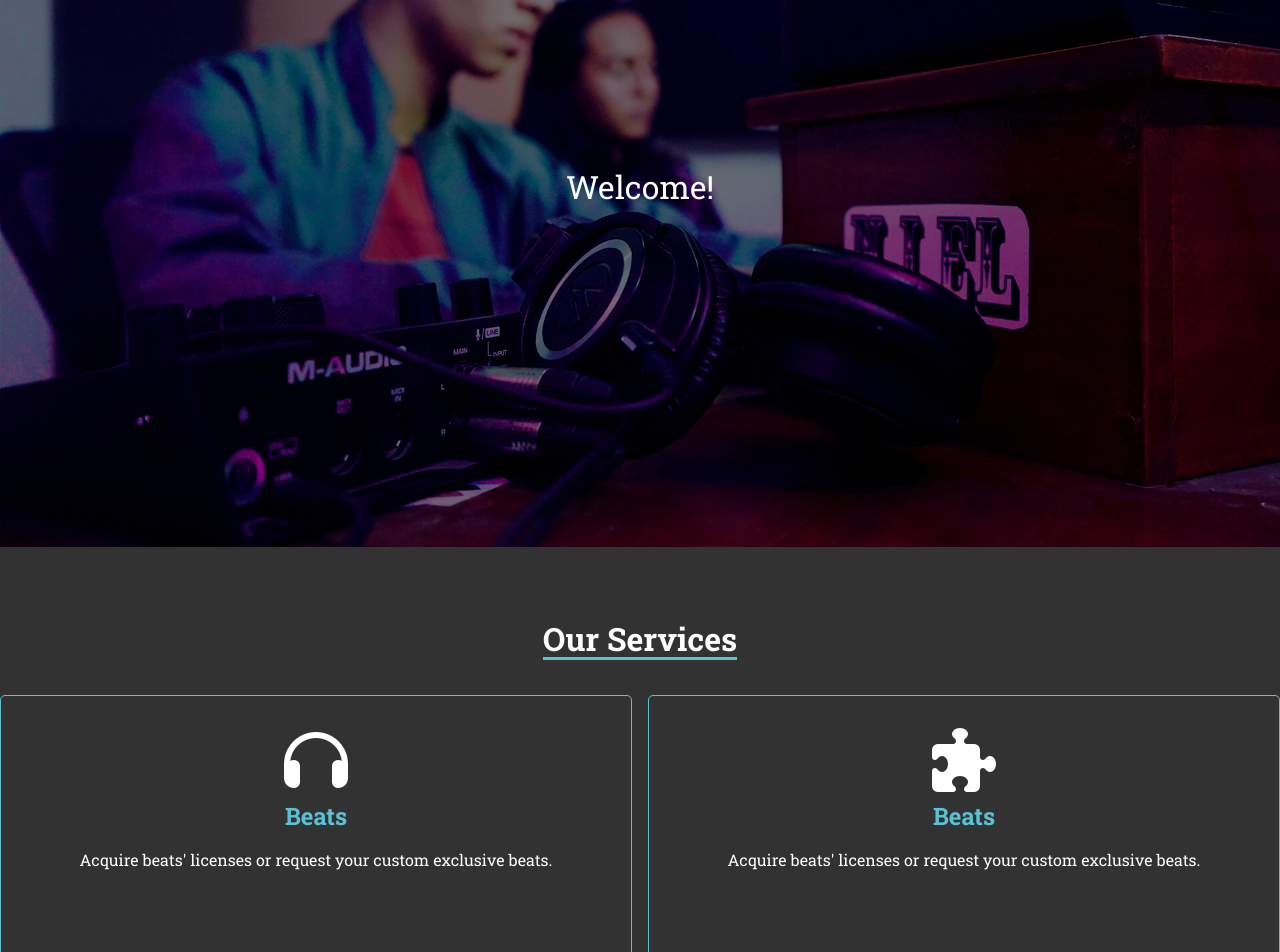
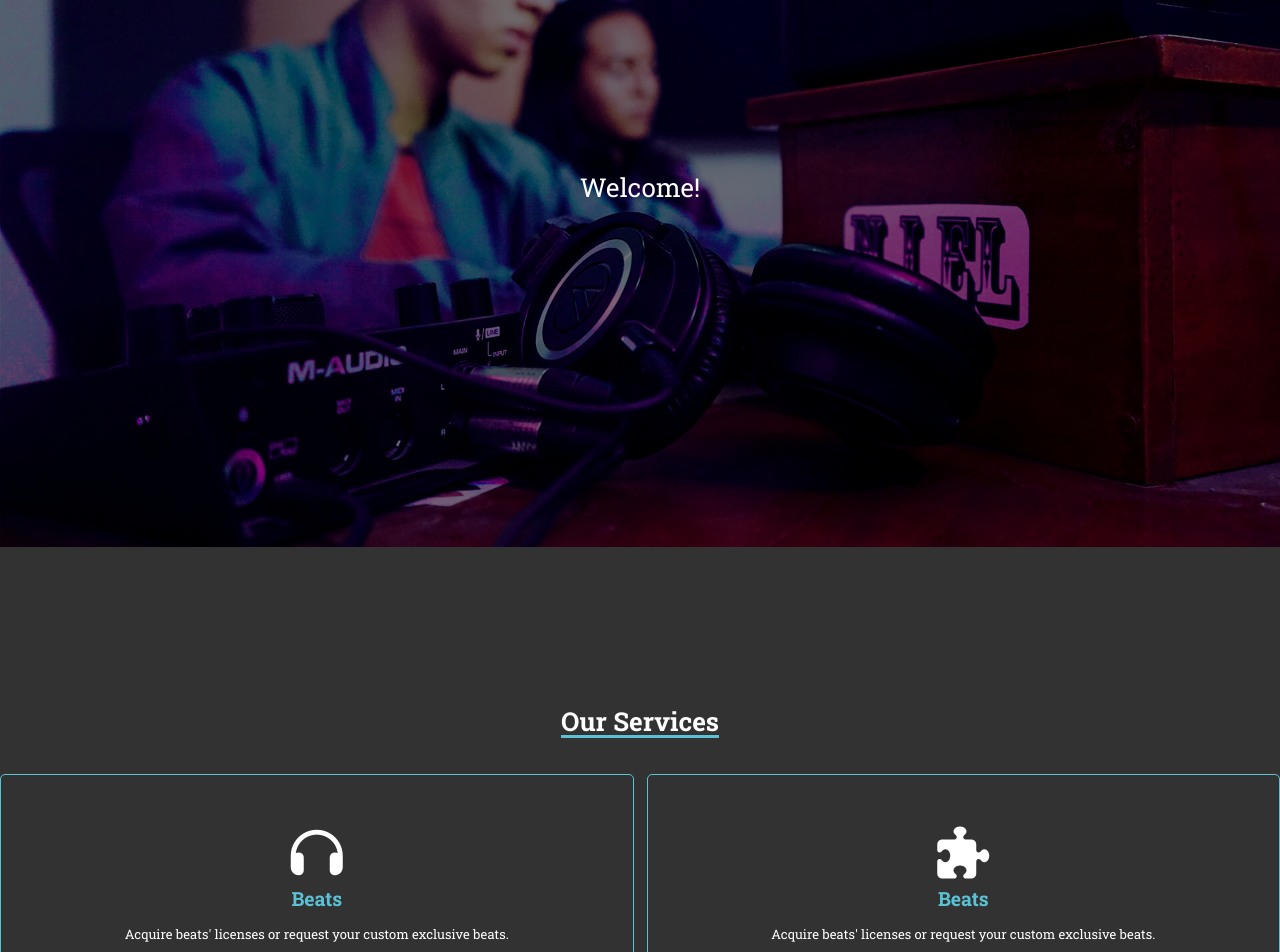
Before and after one commit to Shaqri/NIEl-Client, a React (Create React App) app: page /home in a window 1280 px wide. Shown: the part 253-1205 px from the top of the page. Built offline with nearby package versions, Linux system fonts and the light colour scheme; no server answers.

Commit message:
Create BeatsList organism to implemente it on Beats pape using routes

```diff
--- a/src/Components/AppRouter.js
+++ b/src/Components/AppRouter.js
@@ -20,7 +20,7 @@ function AppRouter() {
     { path: '/', element: <App />,
      children: [
       {path: '/home', element: <Home />},
-      {path: '/beats', element: <Beats />},
+      {path: '/beats/*', element: <Beats />},
       {path: '/merchandise', element: <Merchandise />},
       {path: '/contact_us', element: <ContactUs />},
      ]},
--- /dev/null
+++ b/src/Components/organisms/BeatsList.js
@@ -0,0 +1,12 @@
+function BeatsList () {
+  return(
+    <div>
+      <ul>
+        list
+      </ul>
+    </div>
+
+  )
+};
+
+export default BeatsList;
--- a/src/Components/organisms/Services.js
+++ b/src/Components/organisms/Services.js
@@ -5,7 +5,7 @@ import Container from '../templates/Container';
 
 function Services() {
   return(
-    <Container styleClass="services">
+    <Container styleClass="services ">
       <ListWithHeader styleClass="service-list" header="Our Services" headerClass="section-header">
         <Card
           icon="fas fa-headphones"
--- a/src/Components/pages/Beats.js
+++ b/src/Components/pages/Beats.js
@@ -1,9 +1,46 @@
-function Beats() {
+import Container from '../templates/Container';
+import {connect} from 'react-redux';
+import {getBeats} from '../../actions/index';
+import HorizontalNavbar from '../molecules/HorizontalBar';
+import RouteLink from '../atoms/RouteLink';
+import {Routes, Route} from 'react-router-dom';
+import BeatsList from '../organisms/BeatsList';
+import {useEffect} from 'react';
+
+function Beats({props}) {
+  const {currentTracks, getBeats, currentGenre} = props;
+
+  useEffect(() => {
+    getBeats(currentGenre);
+  }, [])
+
   return(
-    <div>
-      Beats
-    </div>
+    <Container styleClass="space-nav-top page-container border">
+      <HorizontalNavbar>
+        <RouteLink route="/" text="All" activeClass="border"/>
+      </HorizontalNavbar>
+
+
+
+      <Routes>
+        <Route path="/" element={ <BeatsList
+          list={currentTracks}
+        /> }/>
+      </Routes>
+
+    </Container>
   );
 };
 
-export default Beats;
+const mapStateToProps = (state) => ({
+  currentBeats: state.beats.current,
+  currentGenre: state.beats.genreFilter
+});
+
+const mapDispatchToProps = (dispatch) => ({
+  getBeats: (genre) => {dispatch(getBeats(genre))}
+});
+
+
+
+export default connect(mapStateToProps, mapDispatchToProps)(Beats);
--- a/src/Components/pages/Home.js
+++ b/src/Components/pages/Home.js
@@ -11,7 +11,7 @@ function Home () {
     withShade
     image={homeImg}
     text="Welcome!"
-    styleClass="welcome-container" />
+    styleClass="welcome" />
     <Services/>
     <Licenses />
   </Container>
--- a/src/actions/index.js
+++ b/src/actions/index.js
@@ -29,8 +29,15 @@ const createUser = (userParams) => {
   }
 };
 
+const getBeats = () => {
+  return (dispatch) => {
+
+  }
+};
+
 export {
   createUser,
   authenticateUser,
   setUser,
+  getBeats
 }
--- a/src/style/_layout.scss
+++ b/src/style/_layout.scss
@@ -23,10 +23,18 @@
   }
 }
 
+.border {
+  border: 1px solid red;
+}
+
 .container-view-size {
   box-sizing: border-box;
   width: 100%;
   min-height: 100vh;
+}
+
+.page-container {
+  min-height: 90vh;
 }
 
 .space-nav-top {
@@ -95,7 +103,6 @@
   }
   .card {
     position: relative;
-    min-height: 300px;
     text-align: center;
     border: 1px solid $blue;
     border-radius: 5px;
@@ -140,6 +147,10 @@
 
 
 @media screen and (min-width: 700px) {
+  #body {
+    font-size: 13px;
+  }
+
   .l-dropdown {
     display: none;
   }
--- a/src/style/index.css
+++ b/src/style/index.css
@@ -118,11 +118,19 @@ a {
   color: #5bc2d6;
 }
 
+.border {
+  border: 1px solid red;
+}
+
 .container-view-size {
   -webkit-box-sizing: border-box;
           box-sizing: border-box;
   width: 100%;
   min-height: 100vh;
+}
+
+.page-container {
+  min-height: 90vh;
 }
 
 .space-nav-top {
@@ -208,7 +216,6 @@ a {
 
 .l-list-with-header .card {
   position: relative;
-  min-height: 300px;
   text-align: center;
   border: 1px solid #5bc2d6;
   border-radius: 5px;
@@ -246,6 +253,9 @@ a {
 }
 
 @media screen and (min-width: 700px) {
+  #body {
+    font-size: 13px;
+  }
   .l-dropdown {
     display: none;
   }
@@ -343,12 +353,12 @@ a {
   }
 }
 
-.welcome-container {
+.welcome {
   height: 90vh;
   width: 100%;
 }
 
-.welcome-container .absolute-center {
+.welcome .absolute-center {
   z-index: 1;
   font-size: 2em;
 }
@@ -370,7 +380,7 @@ a {
 }
 
 .service-list .card {
-  padding: 2em 1em;
+  padding: 4em 1em;
 }
 
 .service-list .card .title {
--- a/src/style/modules/_home.scss
+++ b/src/style/modules/_home.scss
@@ -3,7 +3,7 @@
 
 }
 
-.welcome-container {
+.welcome {
   height: 90vh;
   width: 100%;
 
--- a/src/style/modules/_services.scss
+++ b/src/style/modules/_services.scss
@@ -4,7 +4,7 @@
 
 .service-list {
   .card {
-    padding: 2em 1em;
+    padding: 4em 1em;
     .title {
       color: $blue;
       padding: .5em 0 1em 0;
```
Also changed, not shown: 1 other file (tests, documents, lock files or other folders).
